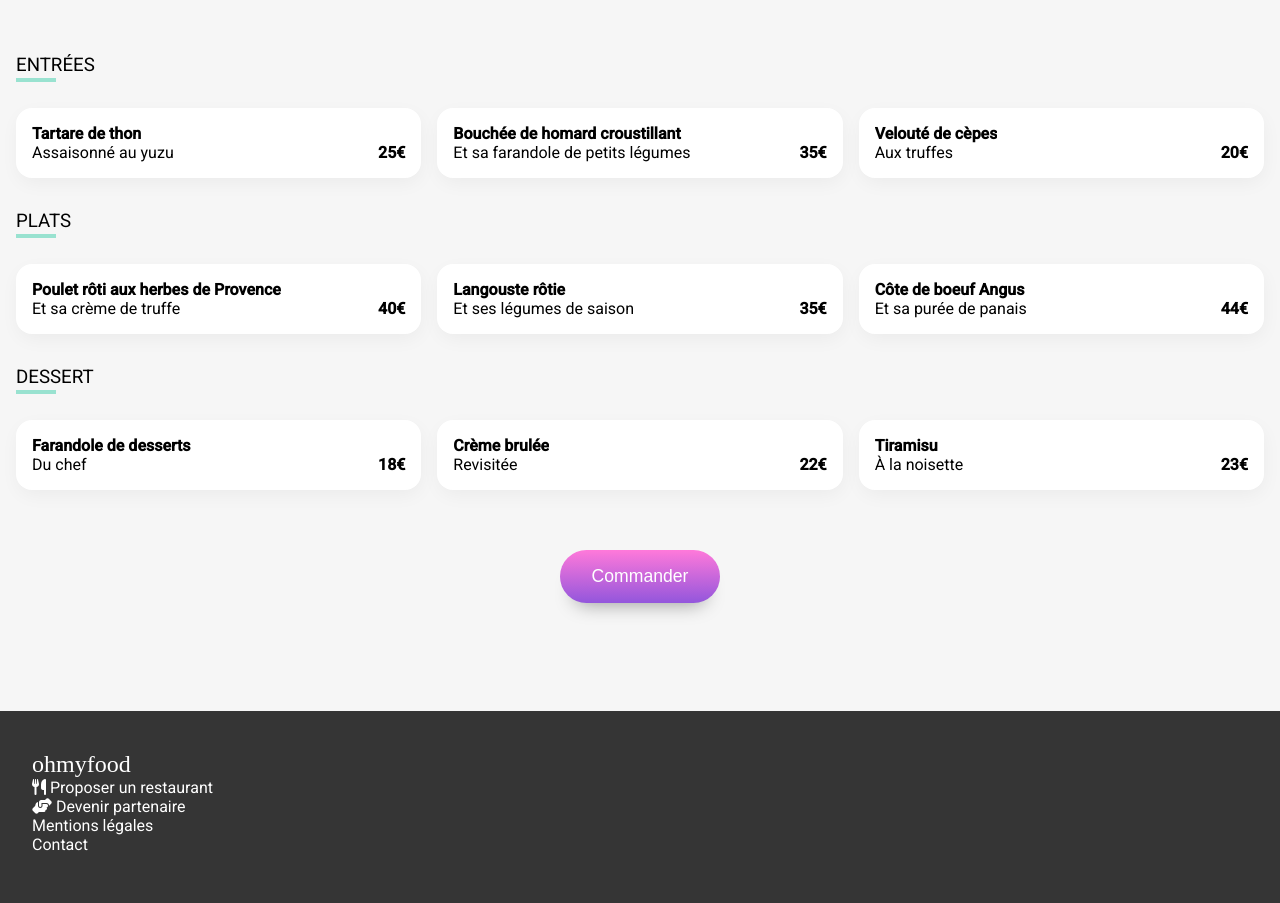
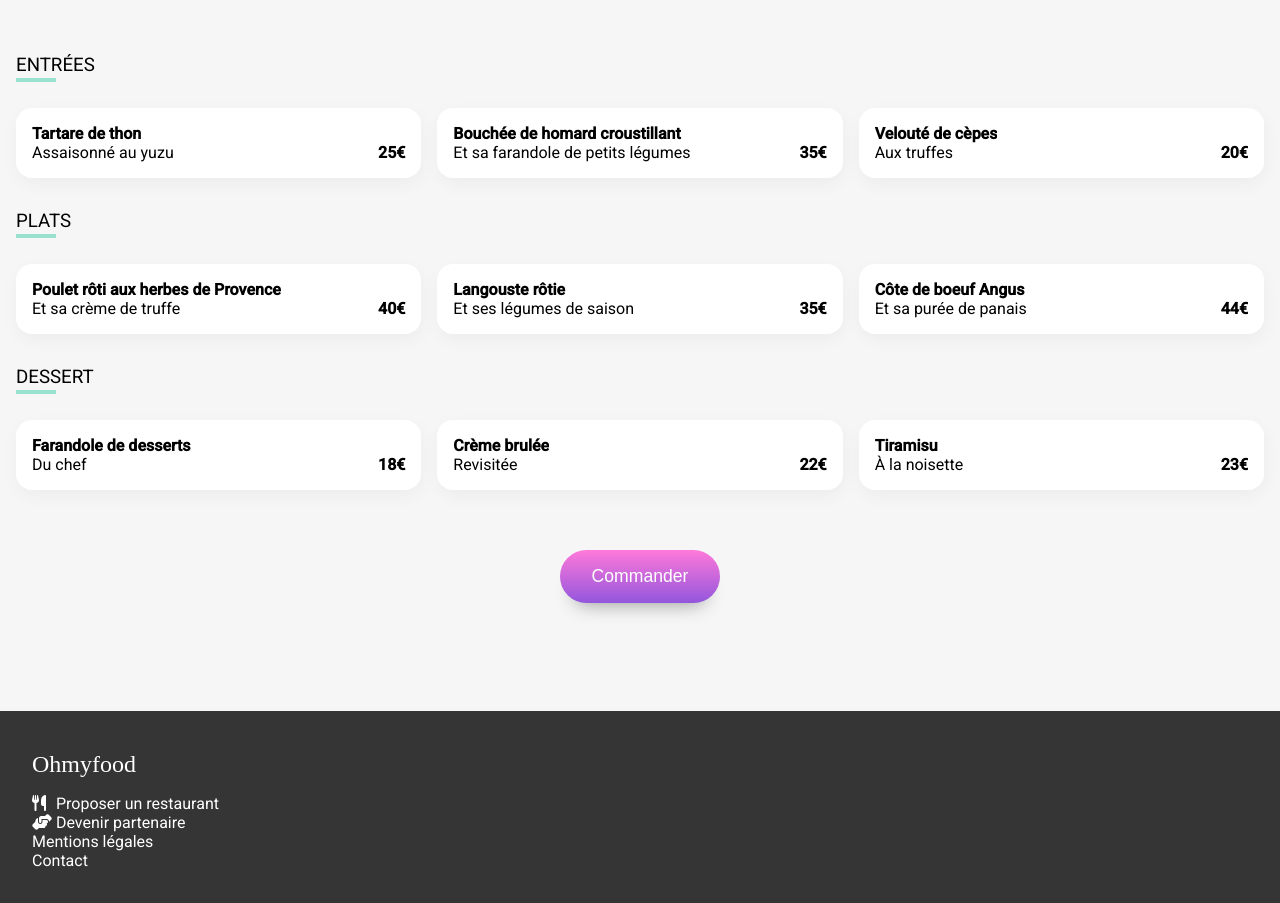
Before and after one commit to VictorPeller1/Ohmyfood, a website: page sass/pages/resto-4.html in a window 1280 px wide. Shown: the part 432-1335 px from the top of the page. Drawn offline with Linux system fonts and the light colour scheme; a web font is replaced by a local one.

Commit message:
change language en to fr and add space after i in footer

```diff
--- a/sass/layout/_explore.scss
+++ b/sass/layout/_explore.scss
@@ -47,24 +47,3 @@
         color: $tertiary-color;
     }
 }
-
-@keyframes disappear {
-    from {
-        transform: scale(1);
-    }
-    to {
-        transform: scale(0);
-
-    }
-}
-
-@keyframes spin {
-    from{
-        transform: rotate(-360deg);
-
-    }
-    to{
-        transform: rotate(360deg);
-
-    }
-}
--- a/sass/layout/_menus.scss
+++ b/sass/layout/_menus.scss
@@ -13,6 +13,7 @@
         padding-top: 3rem;
         padding-bottom: 1rem;
     }
+
     .menus__cards{
         display: grid;
         grid-template-columns: repeat(2, 1fr);
--- a/sass/pages/restaurant.scss
+++ b/sass/pages/restaurant.scss
@@ -46,6 +46,7 @@
             right: 1rem;
             bottom: 2.5rem;
         }
+
         .fa-solid{
             color: transparent;
             background-image: linear-gradient(to top,$primary-color, $secondary-color);
@@ -110,7 +111,7 @@
                 .menu-item{
 
                     display: flex;
-                    overflow: hidden;
+                    overflow: hidden; //hide what is out
                     &:hover{
                         cursor: pointer;
                     }
@@ -120,11 +121,8 @@
                         padding: 1rem;
                         overflow: hidden;
 
-
-
-
                         h4, p{
-                            overflow: hidden;
+                            overflow: hidden; //hide what is out
                             white-space: nowrap;
                             text-overflow: ellipsis; // " ... "
                         }
@@ -156,6 +154,7 @@
                         .menu-item__animation{
                             margin: 0%;
                         }
+
                         i{
                             animation: rotation 0.5s ease-in-out;
                         }
@@ -175,7 +174,6 @@
                         display: flex;
                         align-items: flex-end;
                     }
-
                 }
             }
         }
--- a/sass/pages/resto-4.html
+++ b/sass/pages/resto-4.html
@@ -1,5 +1,5 @@
 <!DOCTYPE html>
-<html lang="en">
+<html lang="fr">
 <head>
     <meta charset="UTF-8">
     <meta http-equiv="X-UA-Compatible" content="IE=edge">
@@ -145,17 +145,18 @@
 
 
     <footer>
-        <h2>ohmyfood</h2>
-        <p>
-            <i class="fa-solid fa-utensils"></i>
-            Proposer un restaurant
-        <p>
-            <i class="fa-solid fa-handshake-angle"></i>
-            Devenir partenaire
-        </p>
-        <p> Mentions légales</p>
+        <h2>Ohmyfood</h2>
+        <ul>
+             <li>
+                 <i class="fa-solid fa-utensils fa-solid-right"></i>
+                 Proposer un restaurant
+             </li>
+             <li>
+             <i class="fa-solid fa-handshake-angle"></i>
+            Devenir partenaire</li>
+        <li>Mentions légales</li>
             <a href="mailto:victorpellerin14@gmail.com">Contact</a>
-        </p>
+         </ul>
      </footer>
 
 </body>
```
Also changed, not shown: index.html (+13 -12 lines), sass/pages/resto-1.html (+12 -11 lines), sass/pages/resto-2.html (+12 -11 lines), sass/pages/resto-3.html (+12 -11 lines), build/style.min.css. Lines whose indentation alone changed are shown as unchanged.
